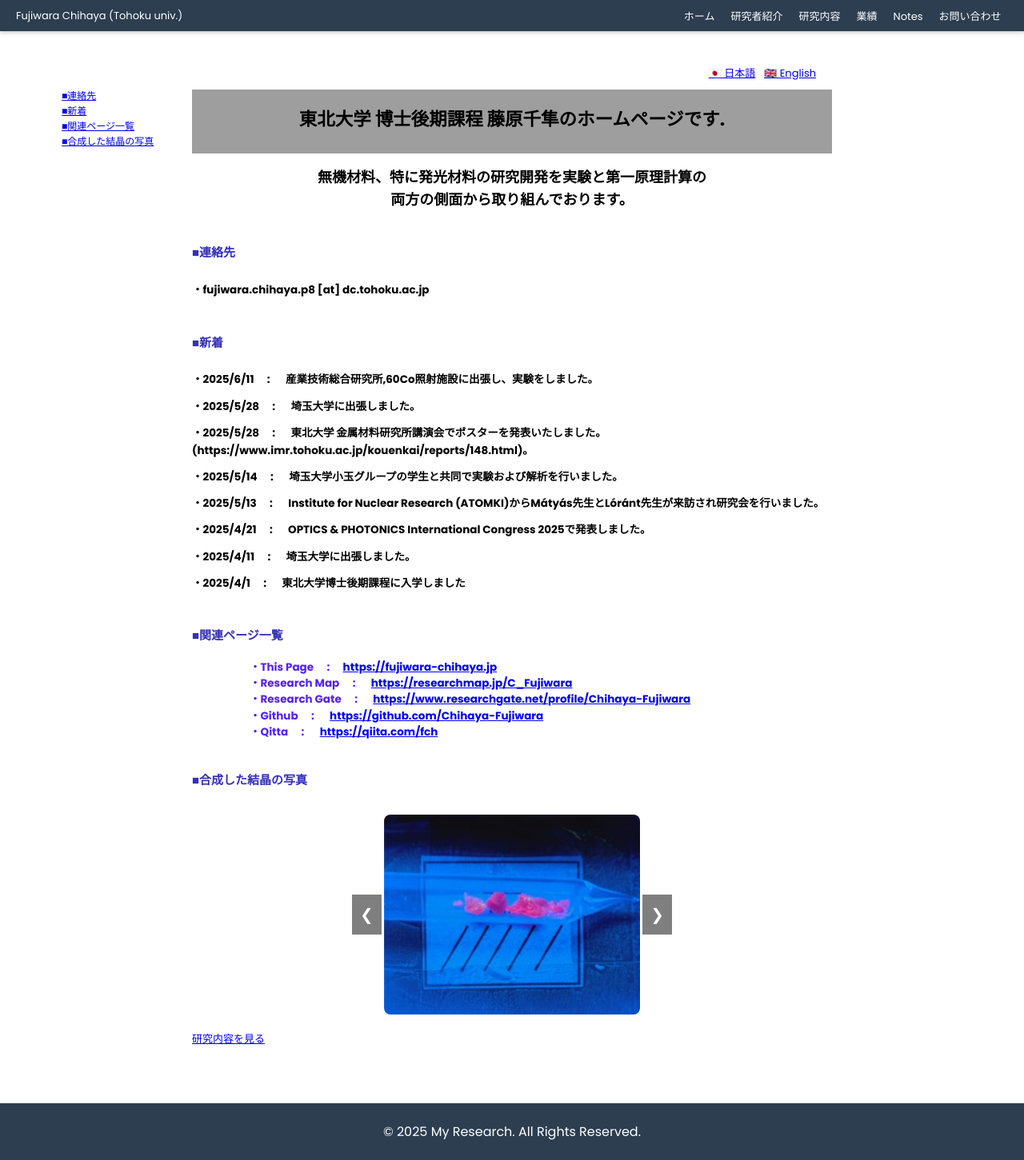
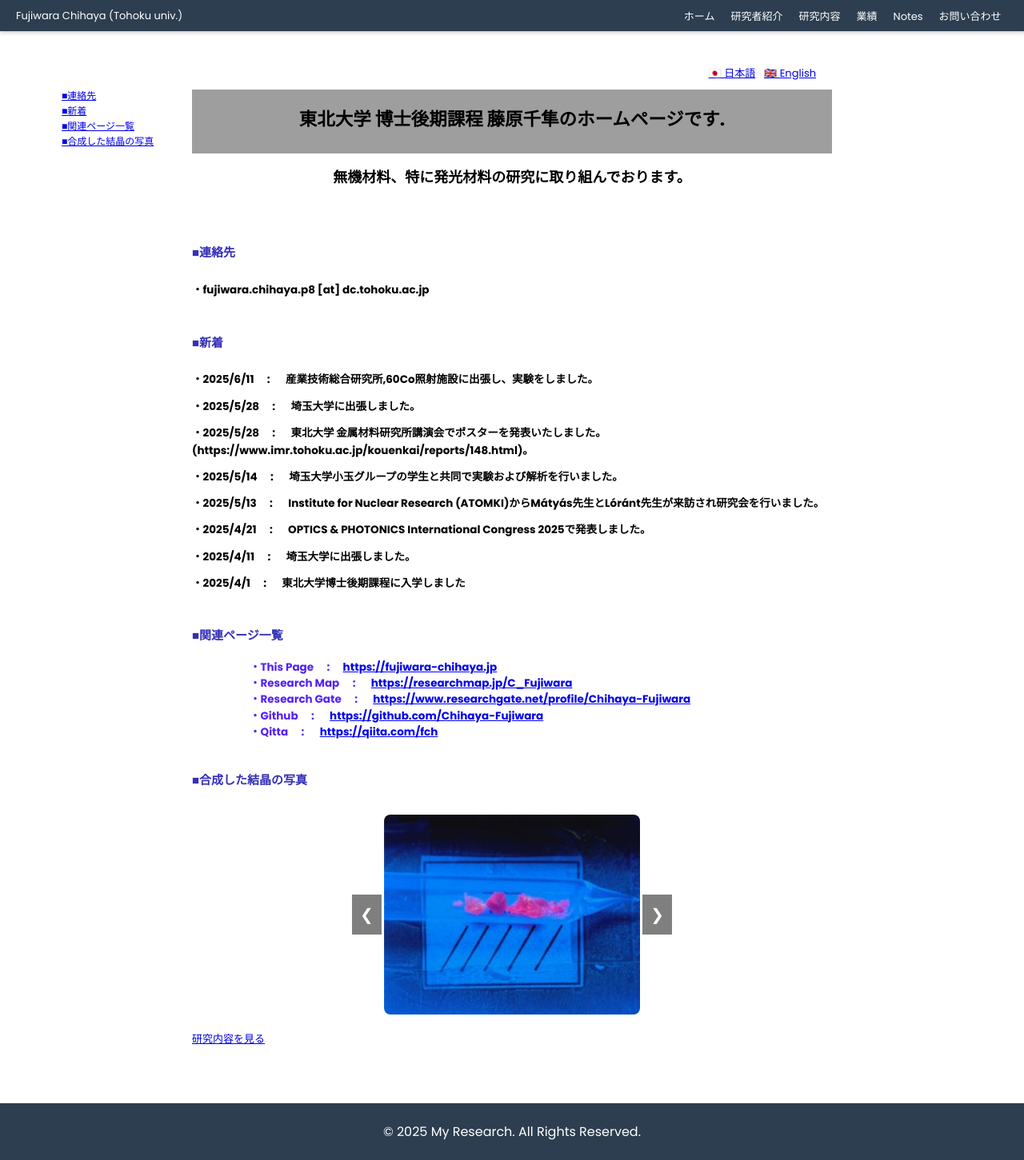
Before and after one commit to Chihaya-Fujiwara/homepage, a Flask app: page / in a window 1280 px wide. Shown: the whole page at 80% size. Run offline with Flask 3, Linux system fonts and the light colour scheme; grey boxes are pictures that could not be loaded.

Commit message:
second commit

```diff
--- a/templates/index.html
+++ b/templates/index.html
@@ -22,8 +22,7 @@
     </section>
 
     <section class="maintext">
-        <h1>{% if lang == 'ja' %}無機材料、特に発光材料の研究開発を実験と第一原理計算の
-            <br>両方の側面から取り組んでおります。{% else %}I am engaged in research and development of inorganic materials, especially luminescent materials, from both experimental and first-principles calculations.{% endif %}</h1><br>
+        <h1>{% if lang == 'ja' %}無機材料、特に発光材料の研究に取り組んでおります。{% else %}I am engaged in research and development of inorganic materials, especially luminescent materials.{% endif %}</h1><br>
     </section>
 
     <br>
```
